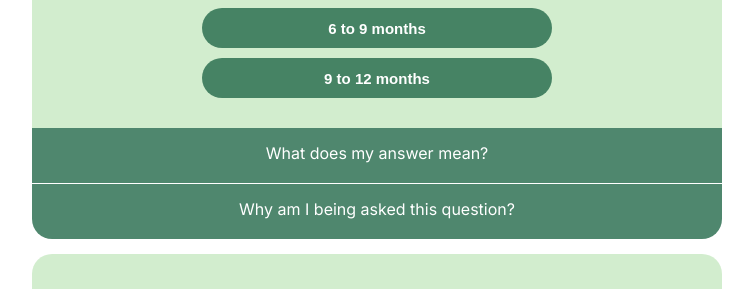
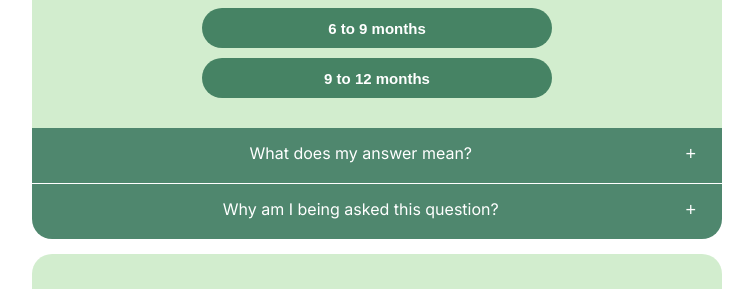
Before and after one commit to InvestMint-Dev/InvestMint-UI, a React (Create React App) app: page /create-account in a window 1280 px wide. Shown: the part 1166-1455 px from the top of the page, without its empty margins (450-1203 px from the left). Built offline with nearby package versions, Linux system fonts and the light colour scheme.

Commit message:
expand section 3

```diff
--- a/src/pages/create-account-page/create-account-page-4/create-account-page-4.js
+++ b/src/pages/create-account-page/create-account-page-4/create-account-page-4.js
@@ -208,9 +208,29 @@ export const CreateAccountPage4 = forwardRef((props, ref) => {
             </div>
             <div className='question-footer question-footer-middle'>
                 What does my answer mean?
+                <button
+                    onClick={() => toggleSection(3.1)}
+                >
+                    {expandedSections[3.1] ? '-' : '+'}
+                </button>
+                {expandedSections[3.1] && (
+                    <p>
+                        Estimate the amount of time you have until you need to start spending the money you're investing. If your time frame is short, we'll suggest a more conservative allocation to preserve your assets. If you won't need the money for many years, we'll suggest an allocation that will target a slightly higher return for your risk tolerances.
+                    </p>
+                )}
             </div>
             <div className='question-footer question-footer-last'>
                 Why am I being asked this question?
+                <button
+                    onClick={() => toggleSection(3.2)}
+                >
+                    {expandedSections[3.2] ? '-' : '+'}
+                </button>
+                {expandedSections[3.2] && (
+                    <p>
+                        Once you start withdrawing and spending your money, you'll want to be sure it will last as long as you need it to. Depending on your goal, that could be a short or long period of time. Your annual plan is critical to consider when mapping out an investment strategy.
+                    </p>
+                )}
             </div>
 
             {/* Q4 */}
```
